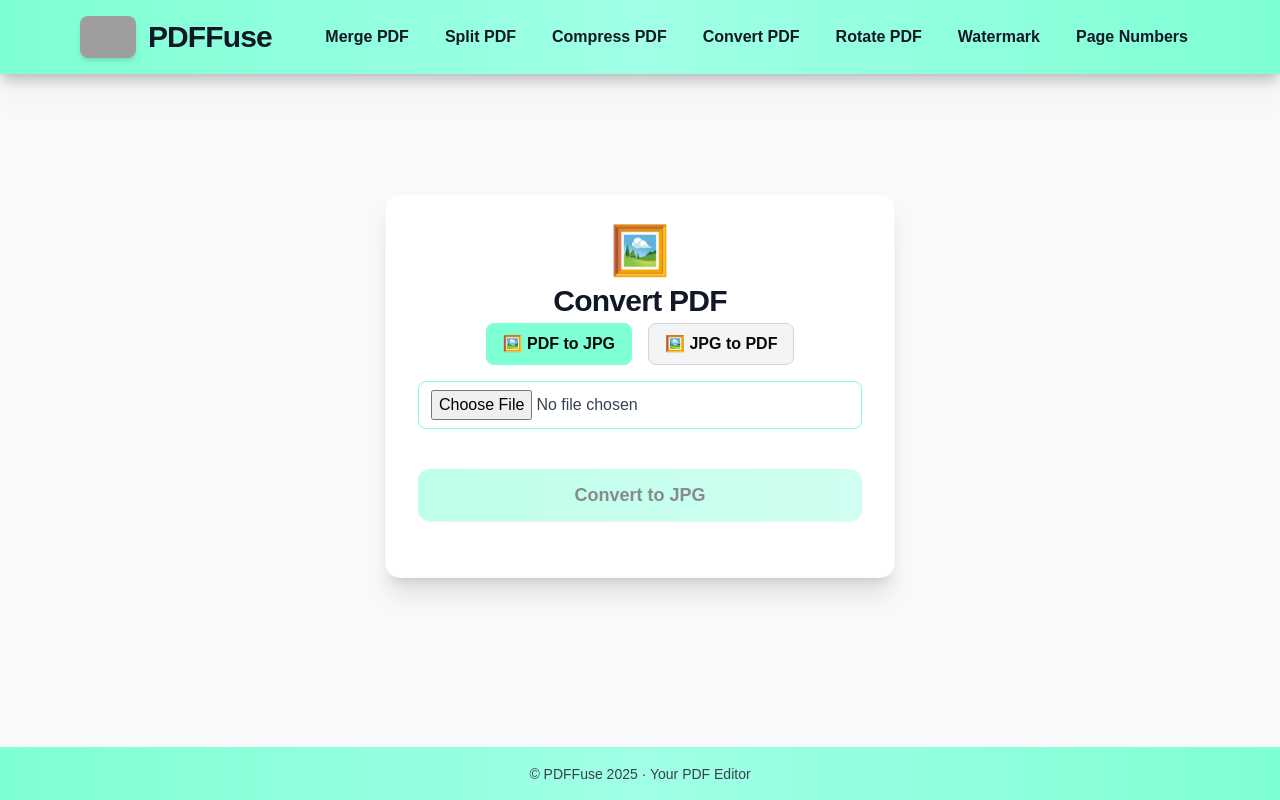
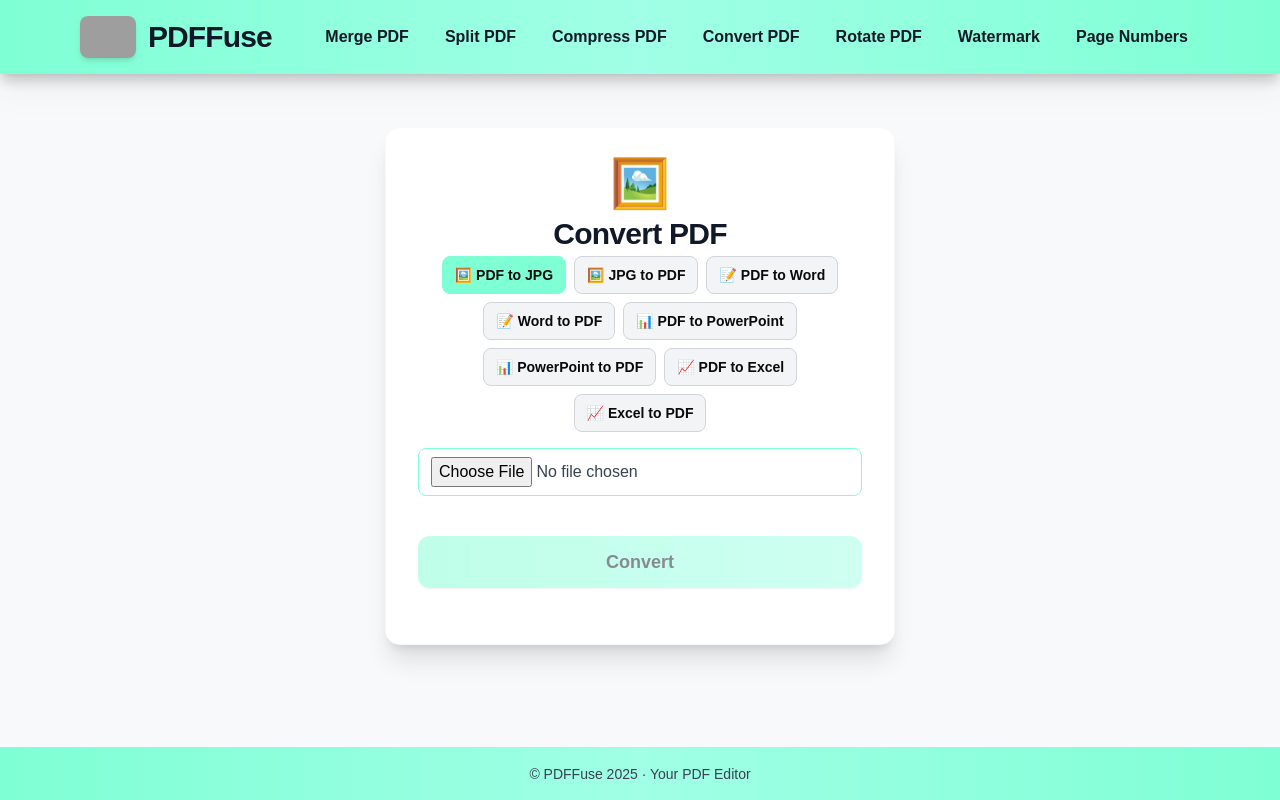
Before and after one commit to brs007brs/PDFFuse, a Next.js app: page /convert in a window 1280 px wide. Built offline with nearby package versions, Linux system fonts and the light colour scheme; grey boxes are pictures that could not be loaded.

Commit message:
Expand Convert page: all iLovePDF-like options, robust UI for supported and unsupported conversions

```diff
--- a/app/convert/page.tsx
+++ b/app/convert/page.tsx
@@ -2,8 +2,14 @@
 import { useState } from "react";
 
 const conversionOptions = [
-  { label: "PDF to JPG", value: "pdf-to-jpg", icon: "🖼️" },
-  { label: "JPG to PDF", value: "jpg-to-pdf", icon: "🖼️" },
+  { label: "PDF to JPG", value: "pdf-to-jpg", icon: "🖼️", supported: true },
+  { label: "JPG to PDF", value: "jpg-to-pdf", icon: "🖼️", supported: true },
+  { label: "PDF to Word", value: "pdf-to-word", icon: "📝", supported: false },
+  { label: "Word to PDF", value: "word-to-pdf", icon: "📝", supported: false },
+  { label: "PDF to PowerPoint", value: "pdf-to-ppt", icon: "📊", supported: false },
+  { label: "PowerPoint to PDF", value: "ppt-to-pdf", icon: "📊", supported: false },
+  { label: "PDF to Excel", value: "pdf-to-excel", icon: "📈", supported: false },
+  { label: "Excel to PDF", value: "excel-to-pdf", icon: "📈", supported: false },
 ];
 
 export default function ConvertPDF() {
@@ -11,6 +17,8 @@ export default function ConvertPDF() {
   const [files, setFiles] = useState<File[]>([]);
   const [loading, setLoading] = useState(false);
   const [error, setError] = useState<string | null>(null);
+
+  const selectedOption = conversionOptions.find(opt => opt.value === option);
 
   const handleFileChange = (e: React.ChangeEvent<HTMLInputElement>) => {
     if (e.target.files) {
@@ -33,7 +41,12 @@ export default function ConvertPDF() {
       const url = window.URL.createObjectURL(blob);
       const a = document.createElement("a");
       a.href = url;
-      a.download = option === "pdf-to-jpg" ? "page-1.jpg" : "output.pdf";
+      a.download =
+        option === "pdf-to-jpg"
+          ? "page-1.jpg"
+          : option === "jpg-to-pdf"
+          ? "output.pdf"
+          : "converted-file";
       document.body.appendChild(a);
       a.click();
       a.remove();
@@ -49,13 +62,13 @@ export default function ConvertPDF() {
     <div className="flex flex-col items-center justify-center min-h-[70vh]">
       <div className="bg-white rounded-2xl shadow-xl border-2 border-transparent bg-clip-padding p-8 max-w-lg w-full relative">
         <div className="flex flex-col items-center mb-6">
-          <span className="text-5xl mb-2">{option === "pdf-to-jpg" ? "🖼️" : "🖼️"}</span>
+          <span className="text-5xl mb-2">{selectedOption?.icon}</span>
           <h2 className="text-3xl font-extrabold text-gray-900 mb-1 tracking-tight">Convert PDF</h2>
-          <div className="flex gap-4 mb-4">
+          <div className="flex flex-wrap gap-2 mb-4 justify-center">
             {conversionOptions.map((opt) => (
               <button
                 key={opt.value}
-                className={`px-4 py-2 rounded-lg font-semibold border ${option === opt.value ? "bg-[#7FFFD4] border-[#7FFFD4]" : "bg-gray-100 border-gray-300"}`}
+                className={`px-3 py-2 rounded-lg font-semibold border text-sm ${option === opt.value ? "bg-[#7FFFD4] border-[#7FFFD4]" : "bg-gray-100 border-gray-300"}`}
                 onClick={() => {
                   setOption(opt.value);
                   setFiles([]);
@@ -67,9 +80,11 @@ export default function ConvertPDF() {
               </button>
             ))}
           </div>
+          {selectedOption?.supported ? (
+            <>
               <input
                 type="file"
-            accept={option === "pdf-to-jpg" ? "application/pdf" : "image/jpeg,image/jpg"}
+                accept={option === "pdf-to-jpg" ? "application/pdf" : option === "jpg-to-pdf" ? "image/jpeg,image/jpg" : undefined}
                 multiple={option === "jpg-to-pdf"}
                 onChange={handleFileChange}
                 className="mb-4 block w-full text-gray-700 border border-[#7FFFD4] rounded-lg px-3 py-2 focus:outline-none focus:ring-2 focus:ring-[#7FFFD4]"
@@ -88,9 +103,16 @@ export default function ConvertPDF() {
                 className="w-full py-3 mt-2 rounded-xl bg-gradient-to-r from-[#7FFFD4] to-[#a0ffe6] text-gray-900 font-bold text-lg shadow hover:from-[#a0ffe6] hover:to-[#7FFFD4] transition disabled:opacity-50"
                 disabled={files.length === 0 || loading}
               >
-            {loading ? (option === "pdf-to-jpg" ? "Converting to JPG..." : "Converting to PDF...") : (option === "pdf-to-jpg" ? "Convert to JPG" : "Convert to PDF")}
+                {loading ? "Converting..." : "Convert"}
               </button>
               {error && <div className="mt-4 text-red-600 text-center">{error}</div>}
+            </>
+          ) : (
+            <div className="text-center text-gray-600 mt-4">
+              <p>This conversion requires a paid API (e.g., PDF.co, Cloudmersive, or iLovePDF API).</p>
+              <p className="mt-2">To enable this, integrate a third-party API in <span className="font-mono bg-gray-100 px-1 rounded">/app/api/{option}/route.ts</span>.</p>
+            </div>
+          )}
         </div>
       </div>
     </div>
```
Lines whose indentation alone changed are shown as unchanged.
